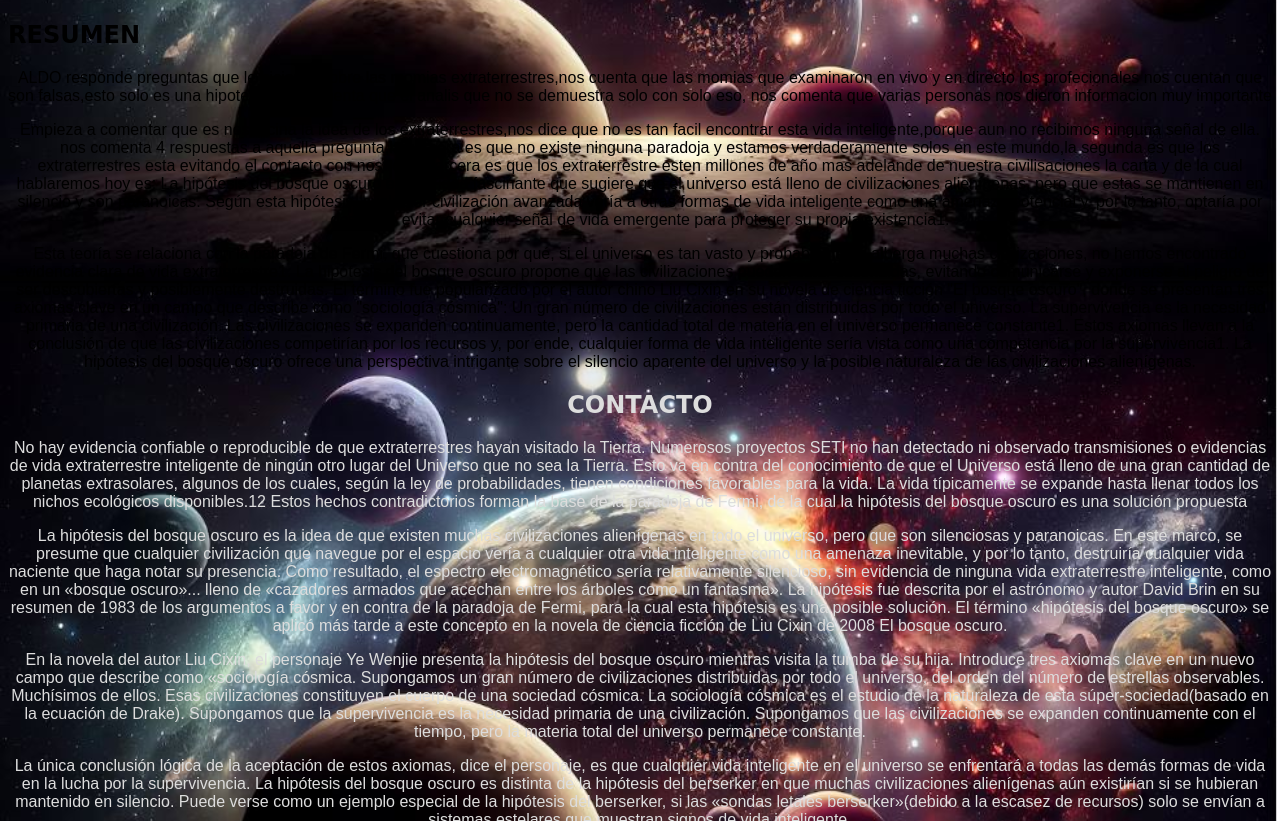
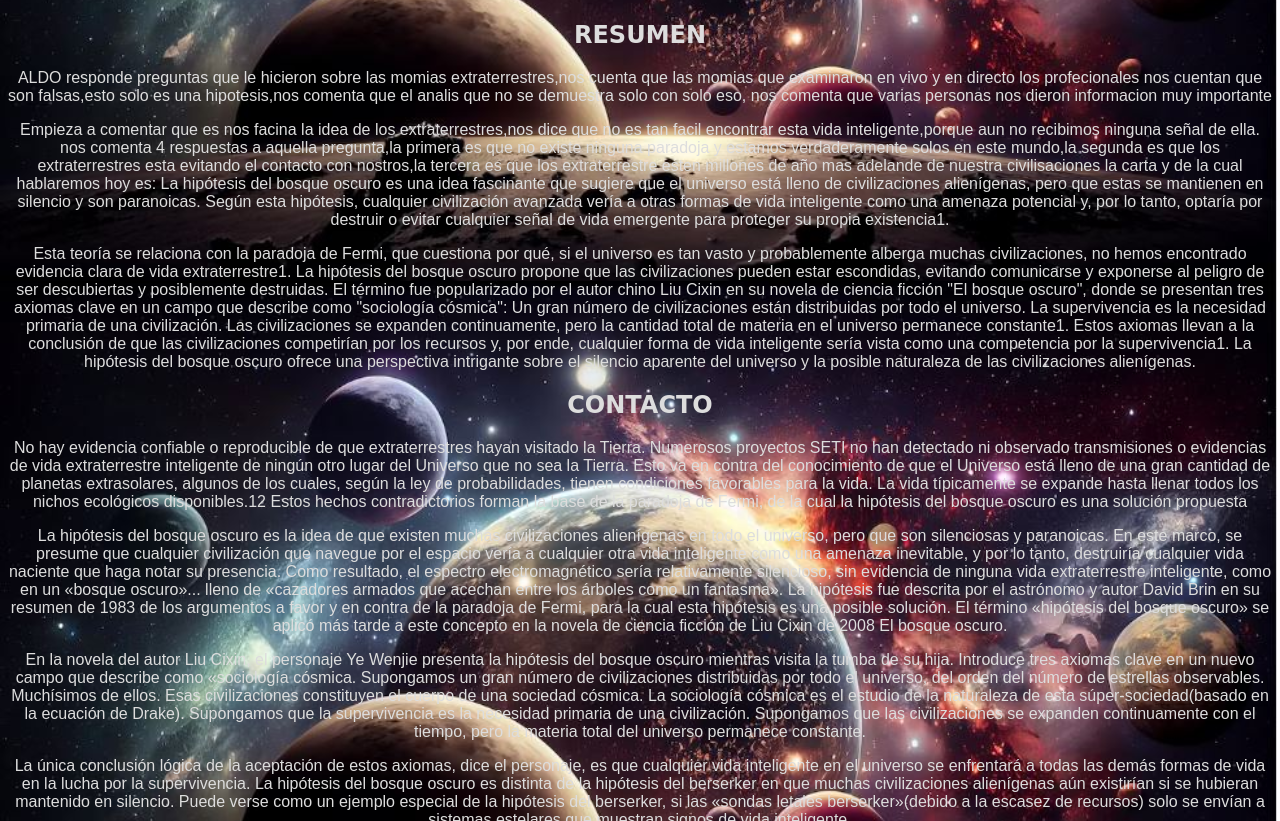
Before and after one commit to theyamp/inf-113-bosque-oscuro, a plain HTML site: page index.html in a window 1280 px wide. Shown: the part 1168-1989 px from the top of the page. Drawn offline with Linux system fonts and the light colour scheme; a web font is replaced by a local one.

Commit message:
styles.css

```diff
--- a/styles.css
+++ b/styles.css
@@ -63,6 +63,10 @@
   .introduccion {
       color: #ddd;
       text-align: center;
+  }
+  .resumen {
+    color: #ddd;
+    text-align: center;
   }
 
   .contacto {
```
